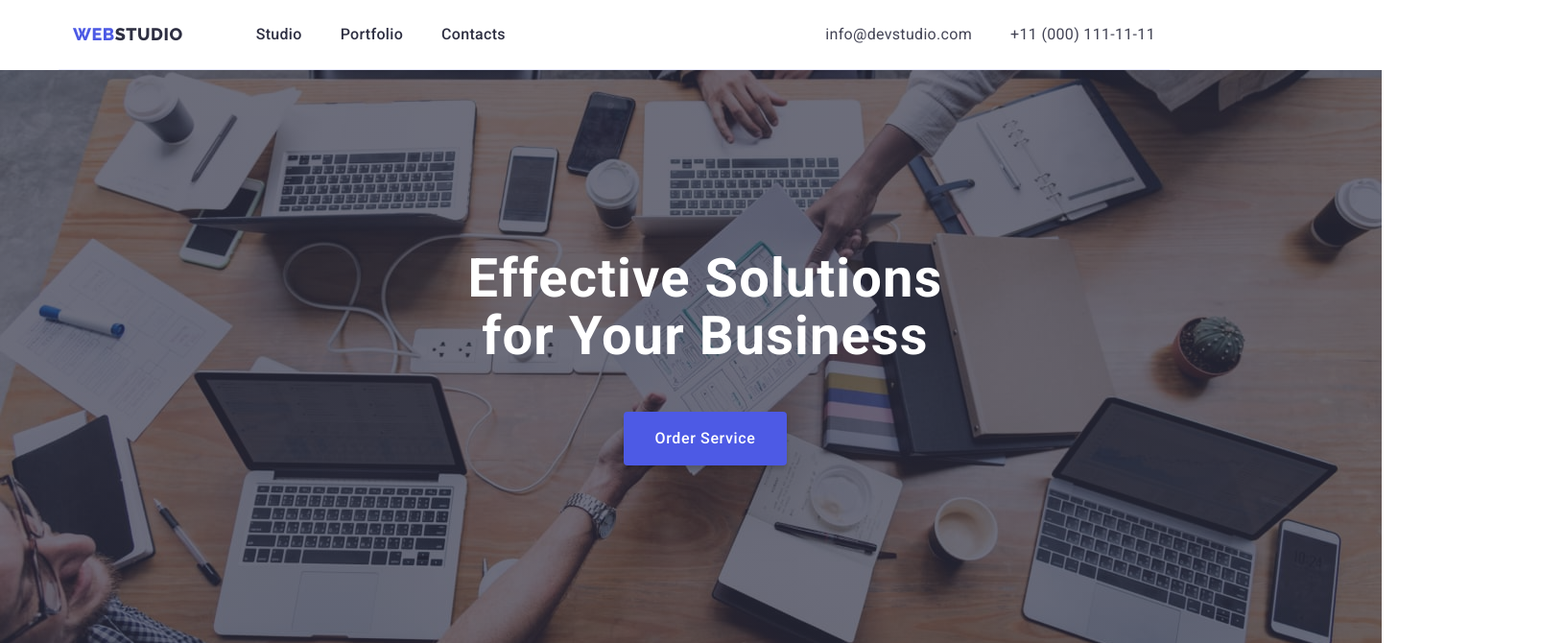
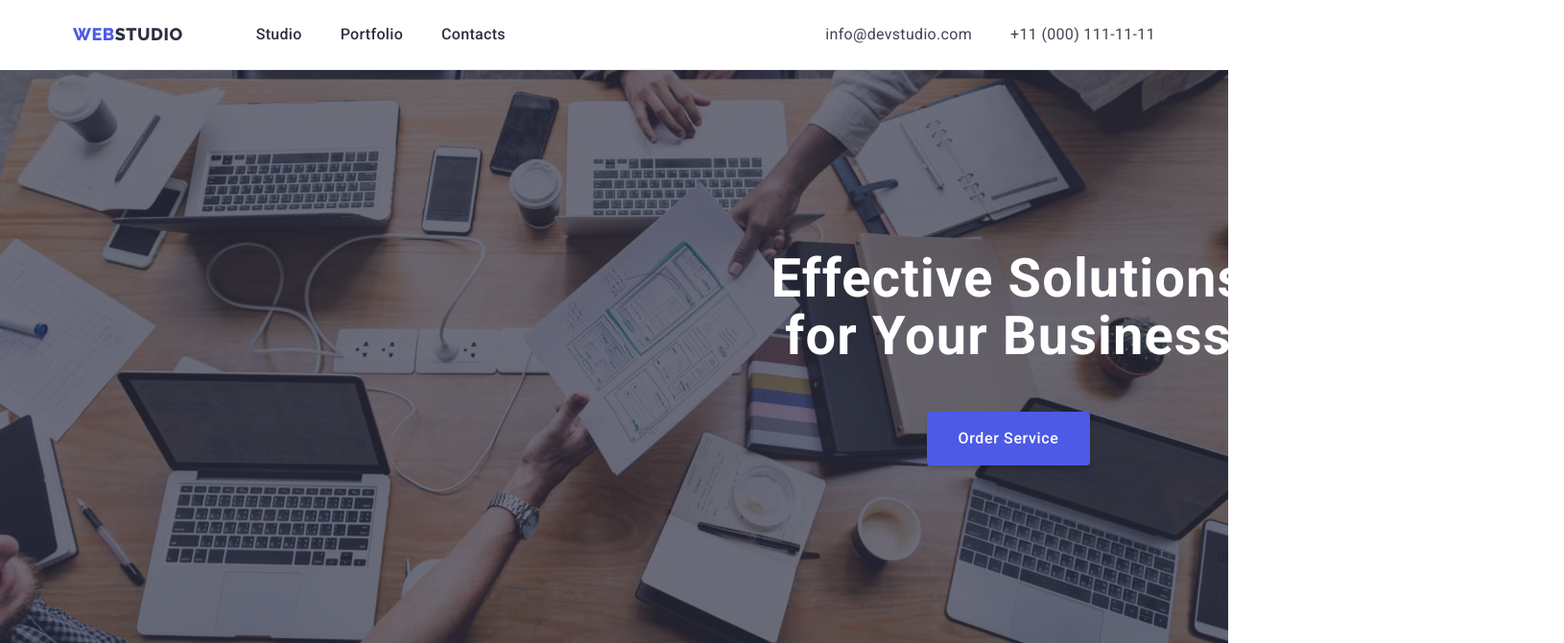
Before and after one commit to TetianaHutsal/goit-markup-hw-04, a plain HTML site: page index.html in a window 1280 px wide. Shown: the top 670 px of the page at 96% size, 1630 px wide, since content can reach past the window. Drawn offline with nearby package versions, Linux system fonts and the light colour scheme.

Commit message:
Update styles.css

```diff
--- a/css/styles.css
+++ b/css/styles.css
@@ -142,13 +142,9 @@ body {
   background-repeat: no-repeat;
   background-position: center;
   background-size: cover;
-  padding-top: 188px;
   text-align: center;
-  width: 1440px;
-  height: 600px;
   margin-right: auto;
   margin-left: auto;
-  display: flex;
   padding: 188px 472px 188px 472px;
 }
 
```
